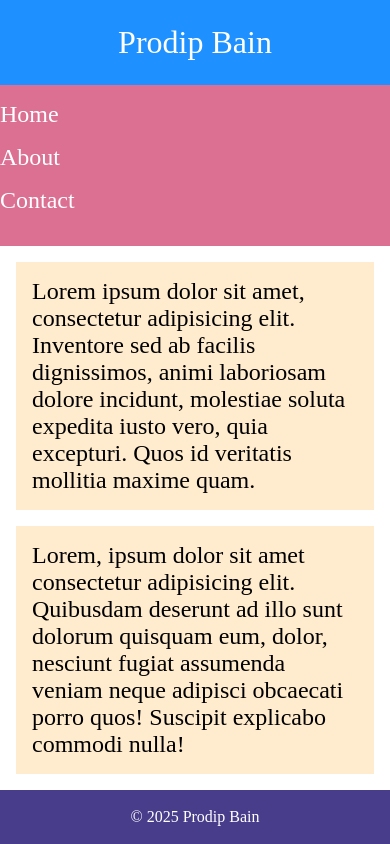
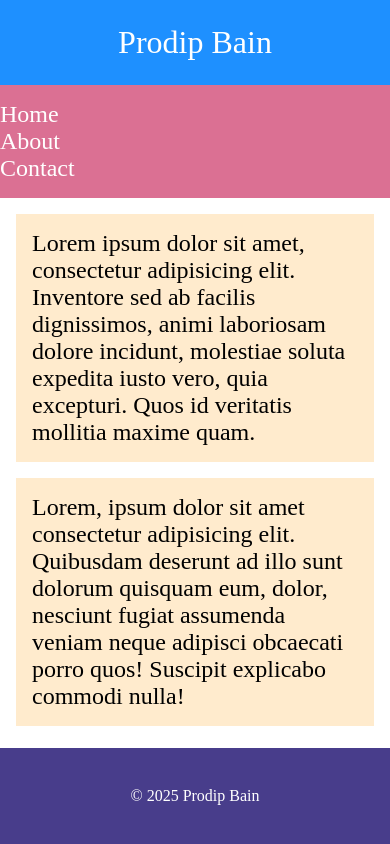
Before and after one commit to pbain63/playground-1, a plain HTML site: page index.html in a window 390 px wide. Drawn offline with Linux system fonts and the light colour scheme.

Commit message:
Remove margin, padding from list in style.css

```diff
--- a/style.css
+++ b/style.css
@@ -63,4 +63,8 @@ footer {
     width: auto;
     padding: 1rem 0;
   }
+  li {
+    margin: 0;
+    padding: 0;
+  }
 }
```
